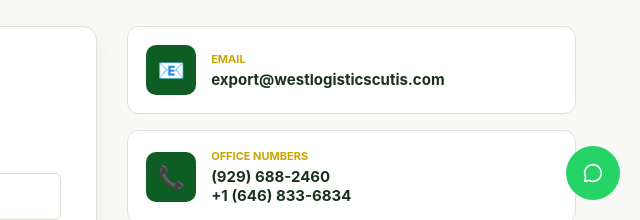
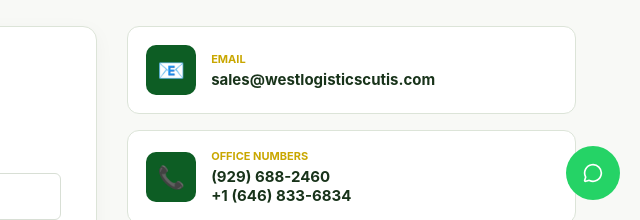
Before and after one commit to Tiahaleem/West-Logistics-Scutis-Service-Lcc, a plain HTML site: page contact.html in a window 1280 px wide. Shown: the part 580-800 px from the top of the page, 640-1280 px from the left. Drawn offline with Linux system fonts and the light colour scheme.

Commit message:
Add files via upload

```diff
--- a/contact.html
+++ b/contact.html
@@ -158,13 +158,13 @@
 
         <div class="contact-info">
 
-            <a href="mailto:export@westlogisticscutis.com" class="info-card">
+            <a href="mailto:sales@westlogisticscutis.com" class="info-card">
 
                 <div class="info-icon">📧</div>
 
                 <div>
                     <span>EMAIL</span>
-                    <h4>export@westlogisticscutis.com</h4>
+                    <h4>sales@westlogisticscutis.com</h4>
                 </div>
 
             </a>
```
